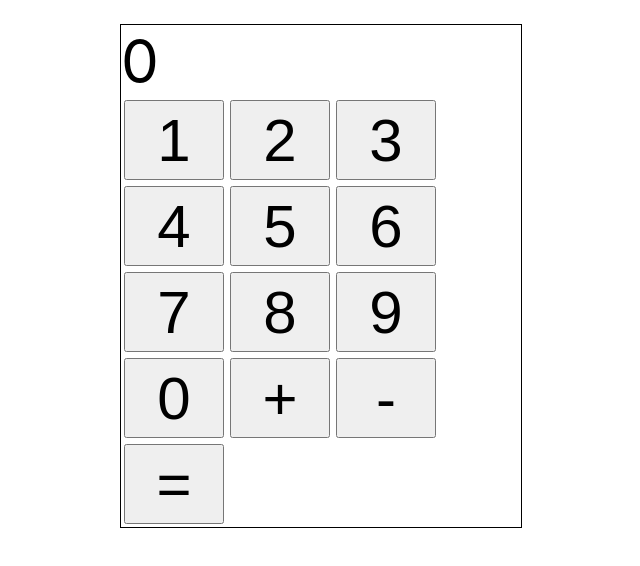
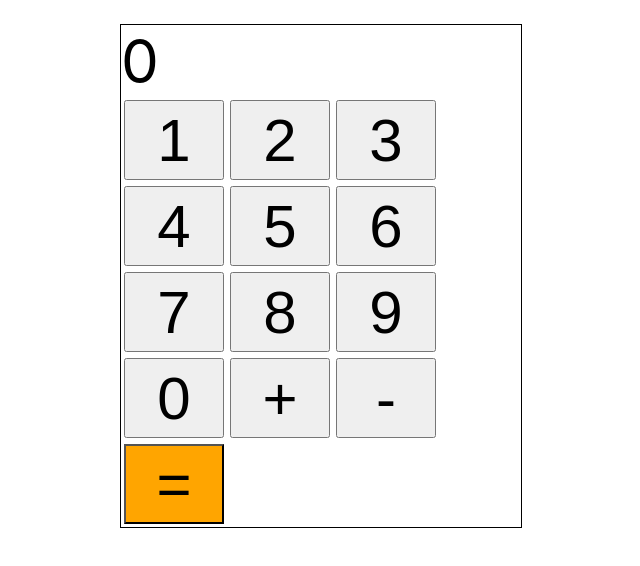
Before and after one commit to jmalk/react-calculator, a React (Create React App) app: page / in a window 1280 px wide. Shown: the top 566 px of the page, without its empty margins (319-959 px from the left). Built offline with nearby package versions, Linux system fonts and the light colour scheme.

Commit message:
Highlight the equals button

```diff
--- a/src/App.js
+++ b/src/App.js
@@ -85,7 +85,7 @@ function App() {
       </div>
 
       <div className="row">
-        <button className="button" onClick={handleEquals}>
+        <button className="equals button" onClick={handleEquals}>
           =
         </button>
       </div>
--- a/src/index.css
+++ b/src/index.css
@@ -28,3 +28,7 @@ code {
   font-size: 60px;
   margin: 3px;
 }
+
+.equals {
+  background-color: orange;
+}
```
